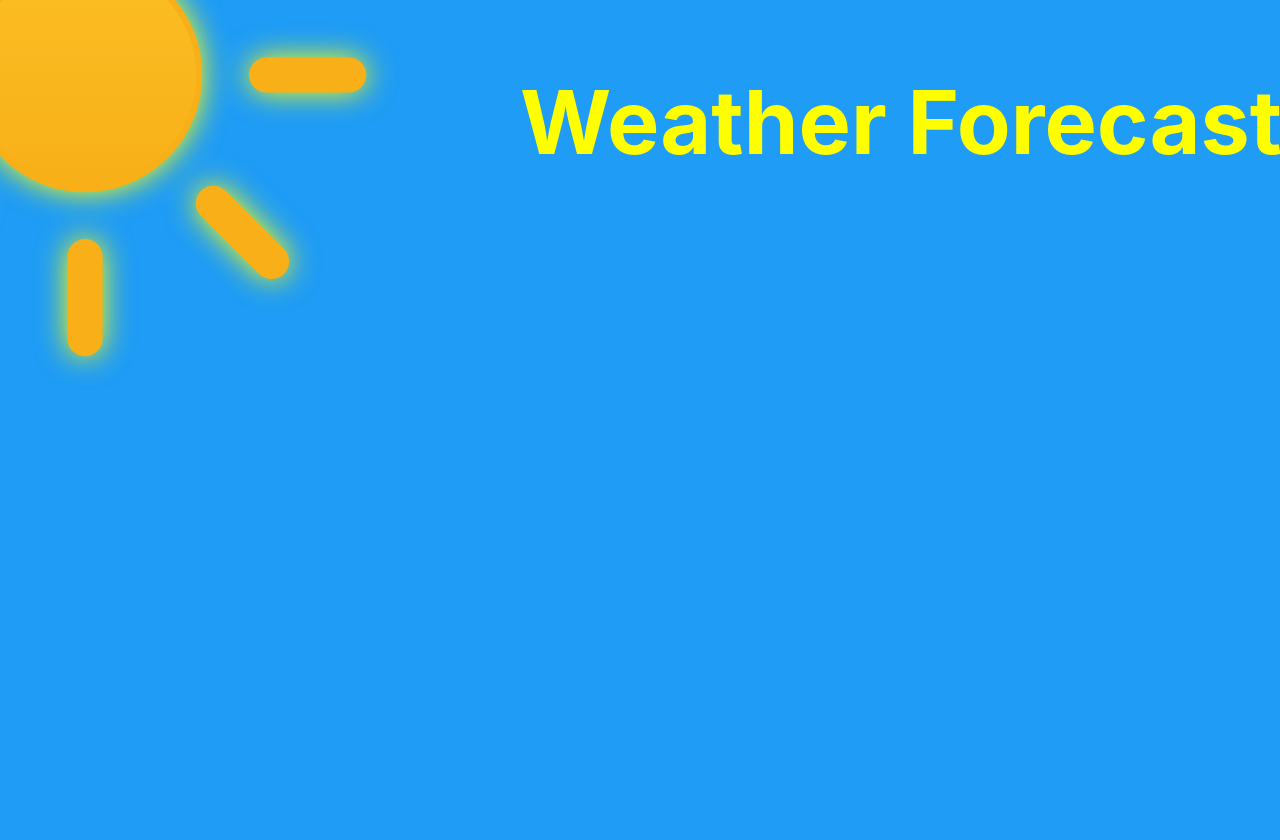
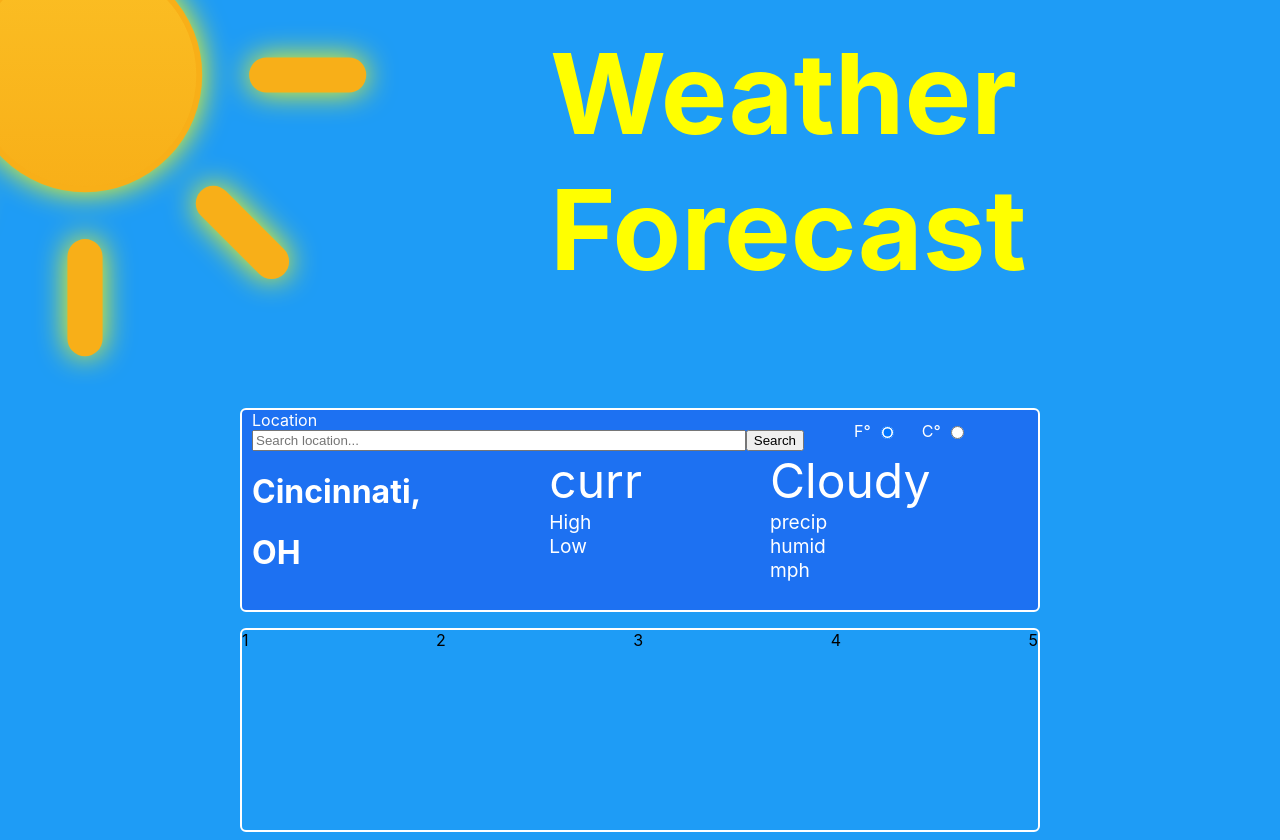
Before and after one commit to CadenBurks/weather-app, a website built with Vite: page weather/index.html in a window 1280 px wide. Before the commit the page ends 800 px from the top, so only its background shows below. Built offline with nearby package versions, Linux system fonts and the light colour scheme.

Commit message:
initial current forecast card

```diff
--- a/weather/index.html
+++ b/weather/index.html
@@ -9,8 +9,53 @@
   </head>
   <body>
     <main>
-      <img src="sun.svg" alt="Sun" class="mode-toggle">
+      <div class="toggle-wrapper"><img src="sun.svg" alt="Sun" class="mode-toggle"></div>
       <h1 class="app-title">Weather Forecast</h1>
+      <div class="card current-forecast">
+        <div class="top-container">
+          <div class="location-container">
+            <label for="location">Location</label>
+            <div class="input-row">
+              <input type="text" placeholder="Search location..." id="location" class="search">
+              <button class="search-btn">Search</button>
+            </div>
+          </div>
+          <form class="degree-options">
+            <div class="degree-option">
+              <label for="fah">F°</label>
+              <input type="radio" id="fah" name="degree" value="F" checked>
+            </div>
+            <div class="degree-option">
+              <label for="cel">C°</label>
+              <input type="radio" id="cel" name="degree" value="C">
+            </div>
+          </form>
+        </div>
+        <div class="bottom-container">
+          <div class="target-location">
+            <h1 class="main-location">Cincinnati,</h1>
+            <h1 class="sub-location">OH</h1>
+          </div>
+          <div class="temperatures">
+            <div class="current-temp">curr</div>
+            <div class="high-temp">High</div>
+            <div class="low-temp">Low</div>
+          </div>
+          <div class="conditions">
+            <div class="condition">Cloudy</div>
+            <div class="precip">precip</div>
+            <div class="humidity">humid</div>
+            <div class="wind">mph</div>
+          </div>
+        </div>
+      </div>
+      <div class="card five-day-forecast">
+        <div class="day">1</div>
+        <div class="day">2</div>
+        <div class="day">3</div>
+        <div class="day">4</div>
+        <div class="day">5</div>
+      </div>
     </main>
   </body>
 </html>
--- a/weather/src/main.js
+++ b/weather/src/main.js
@@ -3,6 +3,7 @@ import './style.css'
 const mode = document.querySelector(".mode-toggle");
 const body = document.querySelector("body");
 const appTitle = document.querySelector(".app-title");
+const currForecast = document.querySelector(".current-forecast");
 console.log("Hello");
 
 mode.addEventListener("click", (event) => {
@@ -14,6 +15,8 @@ mode.addEventListener("click", (event) => {
     body.classList.add("dark");
 
     appTitle.classList.add("dark");
+
+    currForecast.classList.add("dark");
   }
   else {
     mode.src = "sun.svg";
@@ -23,5 +26,7 @@ mode.addEventListener("click", (event) => {
     body.classList.remove("dark");
 
     appTitle.classList.remove("dark");
+
+    currForecast.classList.remove("dark");
   }
 });
--- a/weather/src/style.css
+++ b/weather/src/style.css
@@ -6,16 +6,20 @@ body.dark {
   background-color: #1a1a3e;
 }
 
-.app-title, .app-title.dark {
-  position: fixed;
-  top: 10px;
-  left: 520px;
-  font-size: 5.5rem;
+main {
+  padding-top: 400px;
+  padding-left: 2rem;
+  padding-right: 2rem;
+  max-width: 800px;
+  margin: 0 auto;
   font-family: -apple-system, BlinkMacSystemFont, 'Segoe UI', sans-serif;
-  white-space: nowrap;
 }
 
 .app-title {
+  position: absolute;
+  top: -50px;
+  left: 550px;
+  font-size: 7rem;
   color: yellow;
 }
 
@@ -29,6 +33,7 @@ body.dark {
   position: fixed;
   top: -300px;
   left: -290px;
+  z-index: 1;
 }
 
 .mode-toggle:hover {
@@ -40,3 +45,82 @@ body.dark {
   filter: drop-shadow(0 0 15px blue);
   cursor: pointer;
 }
+
+.card {
+  border: 2px solid white;
+  border-radius: 6px;
+  height: 200px;
+  z-index: 10;
+  position: relative;
+}
+
+.current-forecast {
+  margin-top: auto;
+  margin-bottom: 1rem;
+  padding-left: 10px;
+  color: white;
+  background-color: #1D71F2;
+}
+
+.current-forecast.dark {
+  background-color: #2c2c6e;
+}
+
+.top-container {
+  display: flex;
+  gap: 50px;
+}
+
+.location-container {
+  width: 75%;
+  display: flex;
+  flex-direction: column;
+}
+
+.input-row {
+  display: flex;
+  align-items: stretch;
+}
+
+.search {
+  flex: 1;
+}
+
+.degree-options {
+  width: 25%;
+  display: flex;
+  gap: 25px;
+}
+
+.degree-option {
+  display: flex;
+  align-items: center;
+  gap: 5px;
+}
+
+.bottom-container {
+  width: 100%;
+  display: flex;
+  gap: 8rem;
+}
+
+.current-temp {
+  font-size: 3rem;
+}
+
+.high-temp, .low-temp {
+  font-size: 1.2rem;
+}
+
+.condition {
+  font-size: 3rem;
+}
+
+.precip, .humidity, .wind {
+  font-size: 1.2rem;
+}
+
+.five-day-forecast {
+  display: flex;
+  justify-content: space-between;
+}
```
